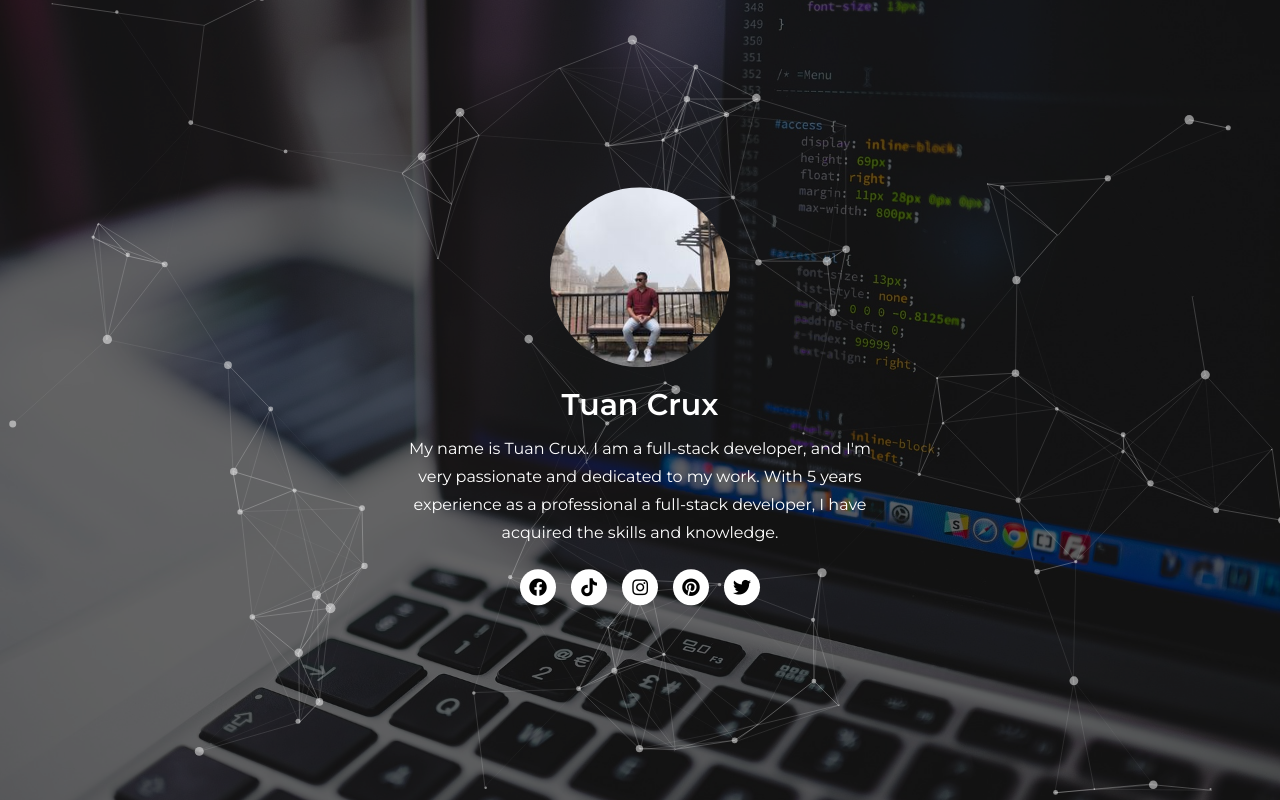
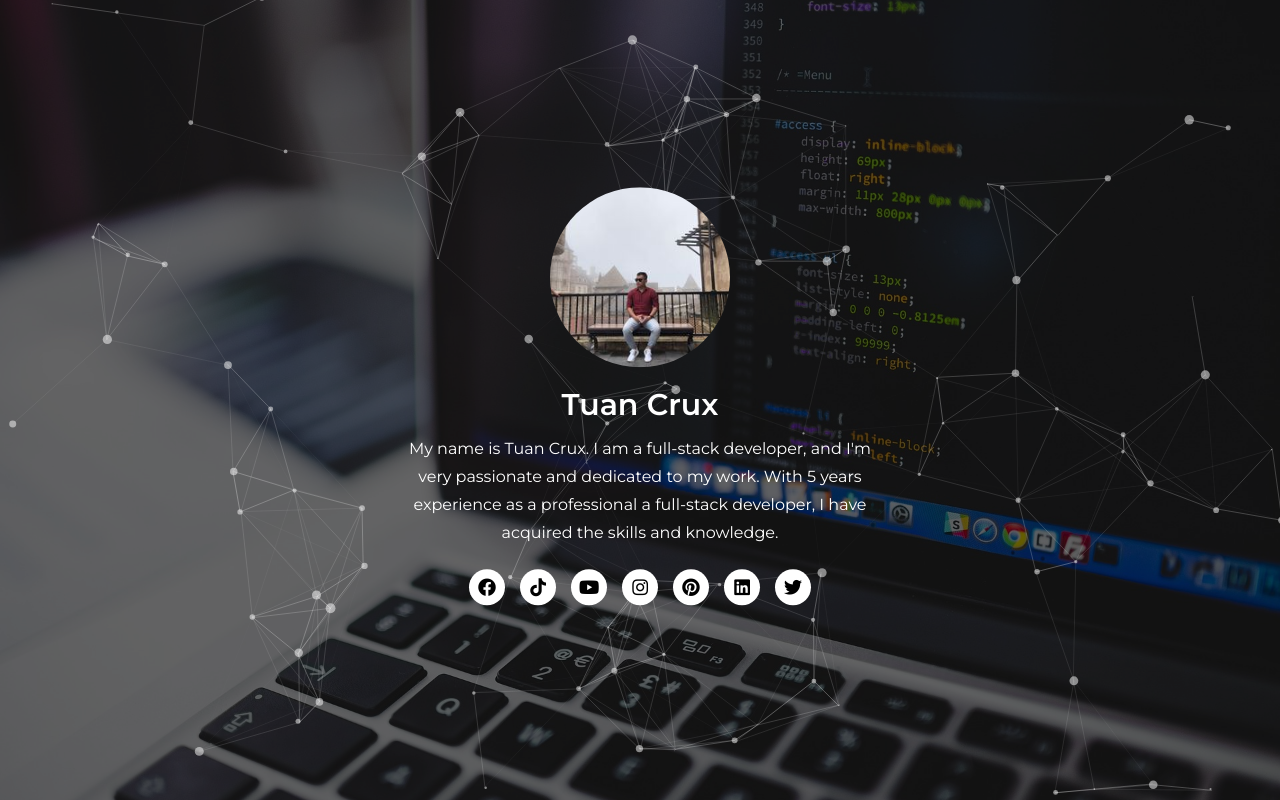
Before and after one commit to tuancrux/tuancrux.github.io, a plain HTML site: page index.html in a window 1280 px wide. Drawn offline with Linux system fonts and the light colour scheme.

Commit message:
Update index.html

```diff
--- a/index.html
+++ b/index.html
@@ -33,6 +33,11 @@
                         </a>
                     </li>
                     <li>
+                        <a href="https://www.youtube.com/@tuancrux" target="_blank">
+                            <i class="fab fa-youtube"></i>
+                        </a>
+                    </li>
+                    <li>
                         <a href="https://www.instagram.com/tuancrux/" target="_blank">
                             <i class="fab fa-instagram"></i>
                         </a>
@@ -40,6 +45,11 @@
                     <li>
                         <a href="https://www.pinterest.com/tuancrux/" target="_blank">
                             <i class="fab fa-pinterest"></i>
+                        </a>
+                    </li>
+                    <li>
+                        <a href="https://www.linkedin.com/in/tuancrux" target="_blank">
+                            <i class="fab fa-linkedin"></i>
                         </a>
                     </li>
                     <li>
```
